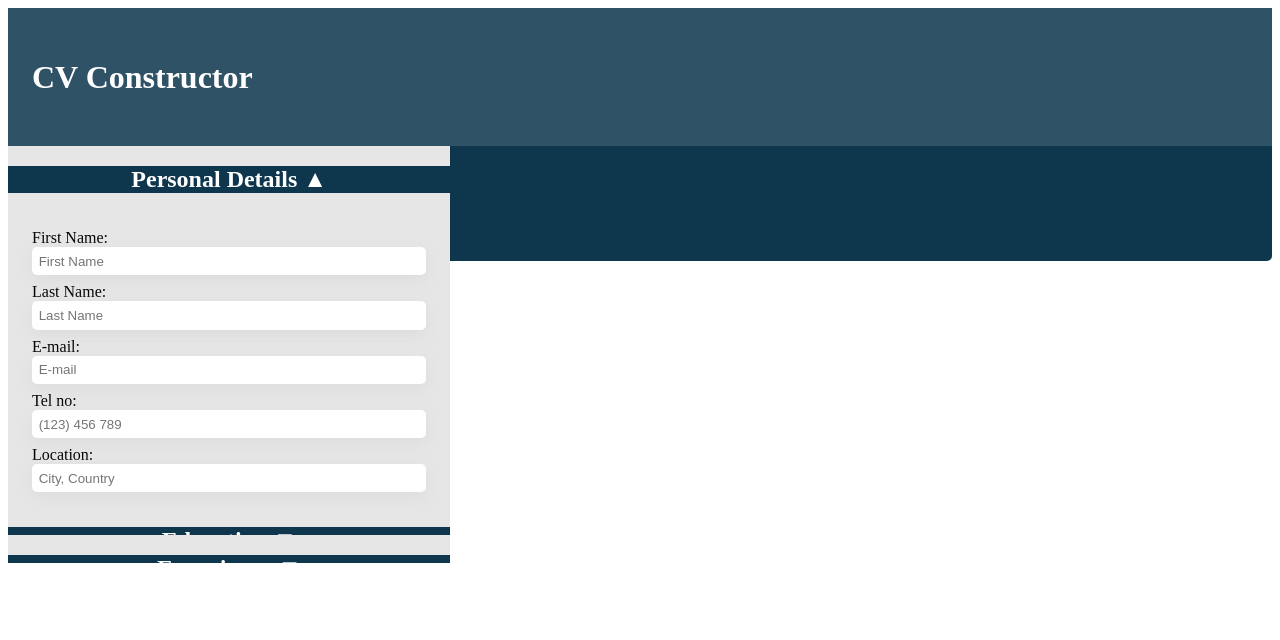
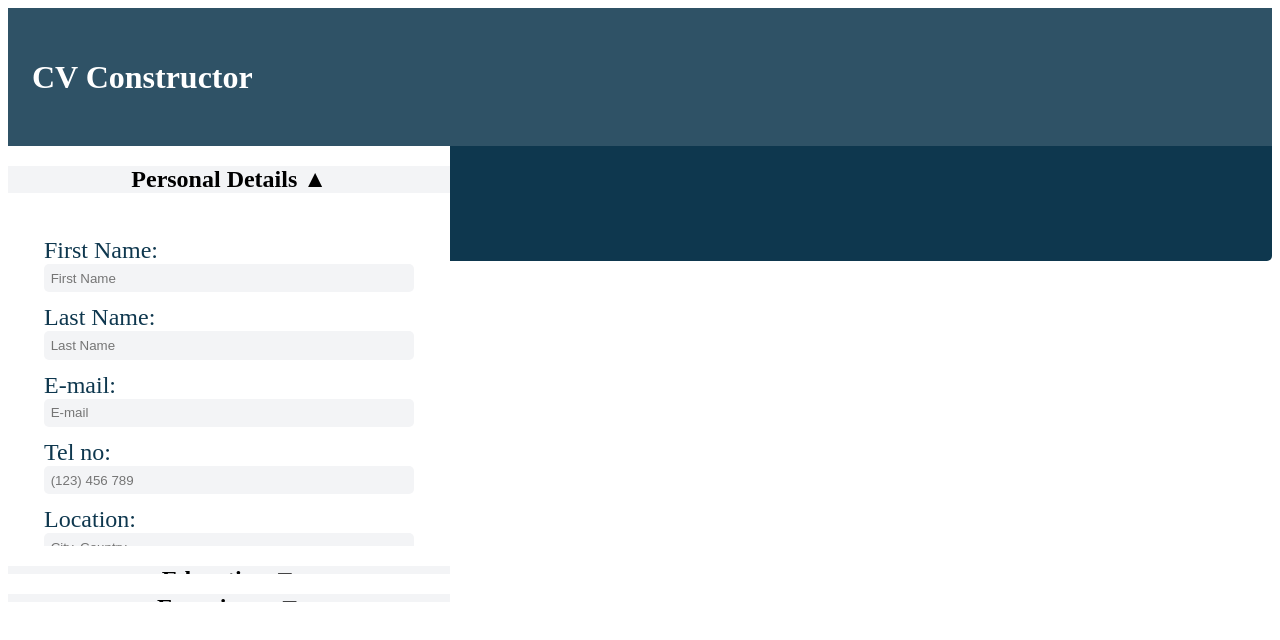
Before and after one commit to AyatBaesh/CV_Constructor, a React (Vite) app: page / in a window 1280 px wide. Shown: the top 640 px of the page. Built offline with nearby package versions, Linux system fonts and the light colour scheme; the HTML template or start-up script is replaced by a standard one.

Commit message:
remade color-scheme

```diff
--- a/src/styles/App.css
+++ b/src/styles/App.css
@@ -1,6 +1,7 @@
 .mainPanel {
   width: 100%;
   max-width: 1400px;
+  min-height: 100vh;
   margin: 0 auto;
   background-color: rgb(255, 255, 255);
 }
--- a/src/styles/Button.module.css
+++ b/src/styles/Button.module.css
@@ -16,7 +16,7 @@ button:active {
   box-shadow: 0px 0px 25px rgb(255, 255, 255);
 }
 .saveButton {
-  background-color: rgb(230, 230, 230);
+  background-color: rgb(255, 255, 255);
   color: rgb(23, 26, 24);
   margin-bottom: 0.5em;
   border: 1px solid #0e374e;
--- a/src/styles/Content.module.css
+++ b/src/styles/Content.module.css
@@ -23,12 +23,12 @@
 .divWrapper {
   overflow: hidden;
   transition: max-height 0.25s ease-in-out;
-  background-color: rgb(230, 230, 230);
+  background-color: rgb(255, 255, 255);
 }
 
 .divWrapper > h2 {
-  background-color: #0e374e;
-  color: white;
+  /* background-color: #0e374e;
+  color: white; */
 }
 .divWrapper > .generalDiv {
   border-radius: 5px;
@@ -40,7 +40,7 @@
 }
 
 .divWrapper.expanded {
-  max-height: 500px;
+  max-height: 50vh;
 }
 
 .toggler {
--- a/src/styles/General_Input.module.css
+++ b/src/styles/General_Input.module.css
@@ -3,24 +3,26 @@
   display: flex;
   flex-direction: column;
   justify-content: center;
-  border-radius: 15px;
+  background-color: rgb(255, 255, 255);
+  color: #0e374e;
+  font-size: 24px;
 }
 
 h2 {
   text-align: center;
+  background-color: #f3f4f6;
 }
 
 form {
   display: flex;
   flex-direction: column;
   padding: 0 1em;
-  background-color: rgb(230, 230, 230);
+
   border-radius: 15px;
 }
 
 form > label {
   padding-top: 0.5em;
-  font-size: 16px;
 }
 
 form > input {
@@ -28,10 +30,10 @@ form > input {
   padding: 0.5em;
   border-radius: 5px;
   border: none;
-  box-shadow: 0px 5px 15px rgb(220, 220, 220);
+  background-color: #f3f4f6;
 }
 form > input:focus {
-  box-shadow: 0px 0px 25px rgb(255, 255, 255);
+  box-shadow: 0px 0px 15px #0e374e;
 }
 .last {
   margin-bottom: 0.5em;
--- a/src/styles/index.css
+++ b/src/styles/index.css
@@ -5,6 +5,6 @@
 }
 
 body {
-  background-color: rgb(200, 200, 200);
+  background-color: rgba(157, 173, 173, 0.541);
   margin: 0 auto;
 }
```
